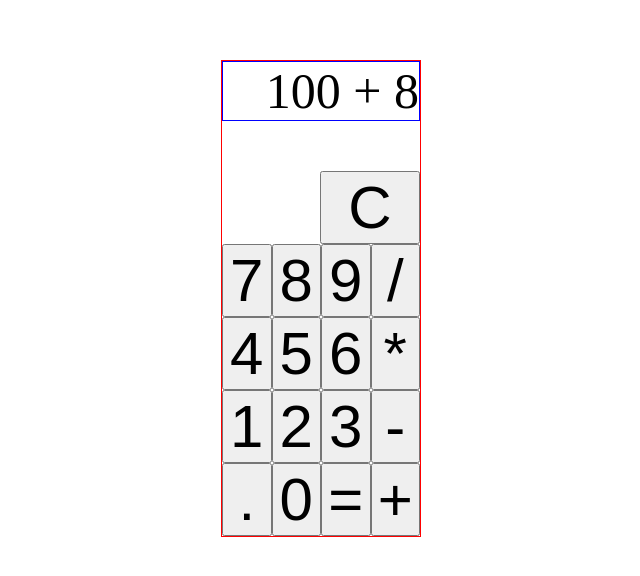
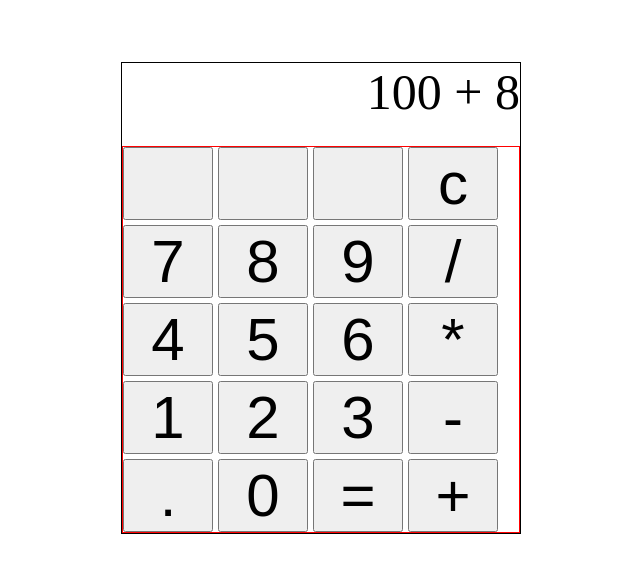
Before and after one commit to angelr1076/Odin-Calculator, a plain HTML site: page index.html in a window 1280 px wide. Shown: the part 102-678 px from the top of the page, without its empty margins (319-959 px from the left). Drawn offline with Linux system fonts and the light colour scheme.

Commit message:
Added functions to render display, store button values and eventListener to iterate over buttons nodelist

```diff
--- a/index.html
+++ b/index.html
@@ -17,7 +17,10 @@
       </div>
       <div class="buttons">
         <div class="row clear">
-          <button class="button clear-button">C</button>
+          <button class="button hidden"></button>
+          <button class="button hidden"></button>
+          <button class="button hidden"></button>
+          <button class="button clear-button">c</button>
         </div>
         <div class="row">
           <button class="button" value="7">7</button>
--- a/scripts/main.js
+++ b/scripts/main.js
@@ -1,3 +1,7 @@
+const buttons = document.querySelector('.buttons');
+// Nodelist of buttons
+const eachButton = buttons.querySelectorAll('.button');
+
 function numValidate(a, b) {
   if (typeof a === 'number' && typeof b === 'number') return true;
   return false;
@@ -32,5 +36,22 @@ function operate(func, num1, num2) {
 }
 
 // Create the functions that populate the display when you click the number buttons.
-function renderDisplay() {}
+function renderDisplay(entry) {
+  storeValue(entry);
+  const display = document.querySelector('.display');
+  display.textContent = entry;
+}
+
 // You should be storing the ‘display value’ in a variable somewhere for use in the next step.
+function storeValue(num) {
+  const storedNum = [];
+  storedNum.push(num);
+  console.log(storedNum);
+}
+
+// Event listeners
+eachButton.forEach(button =>
+  button.addEventListener('click', e => {
+    return renderDisplay(e.target.value);
+  }),
+);
--- a/styles/style.css
+++ b/styles/style.css
@@ -8,23 +8,22 @@ html {
   font-size: 10px;
 }
 
-body {
-}
-
 .container {
   display: flex;
   justify-content: center;
   align-items: center;
+  /* flex: 1; */
   height: 100vh;
 }
 
 .calculator {
   display: flex;
   flex-direction: column;
-  width: 200px;
-  gap: 1em;
+  max-width: 400px;
+  gap: 0.5em;
+  /* flex: 1; */
   font-size: 5rem;
-  border: 1px solid red;
+  border: 1px solid #000;
 }
 
 
@@ -32,27 +31,25 @@ body {
   display: flex;
   justify-content: flex-end;
   text-transform: uppercase;
-  gap: 1em;
-  border: 1px solid blue;
+  flex: 1;
 }
 
 .buttons {
-  /* display: flex;
+  display: flex;
   flex-wrap: wrap;
-  justify-content: space-between;
-  flex: 1; */
+  gap: .1em;
+  flex: 1;
+  border: 1px solid red;
 }
 
 .row {
   display: flex;
-  justify-content: space-between;
-  align-items: stretch;
-  /* gap: .25em; */
+  gap: .1em;
 }
 
 .button {
   font-size: 6rem;
-  width: 10rem;
+  width: 1.5em;
 }
 
 .clear {
```
